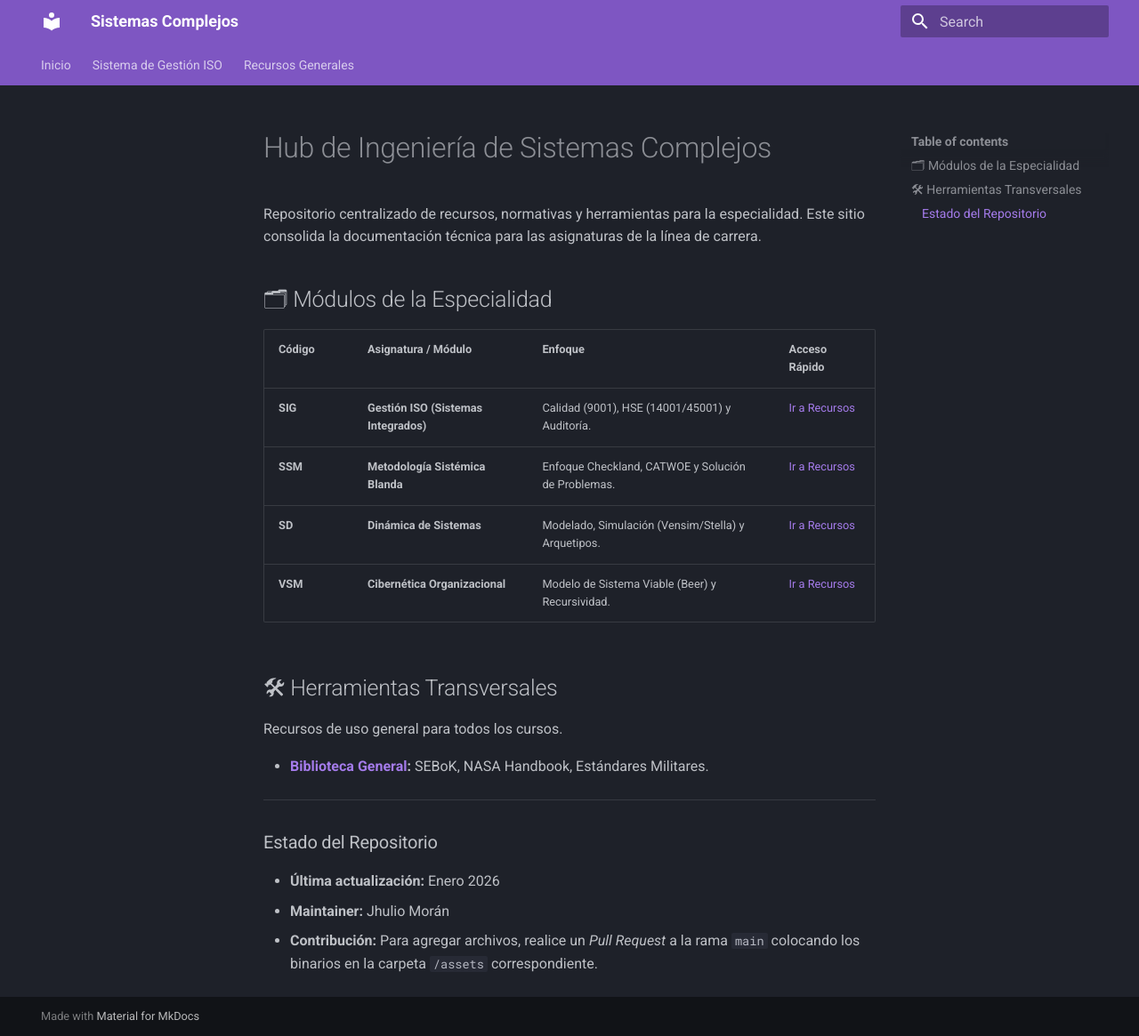
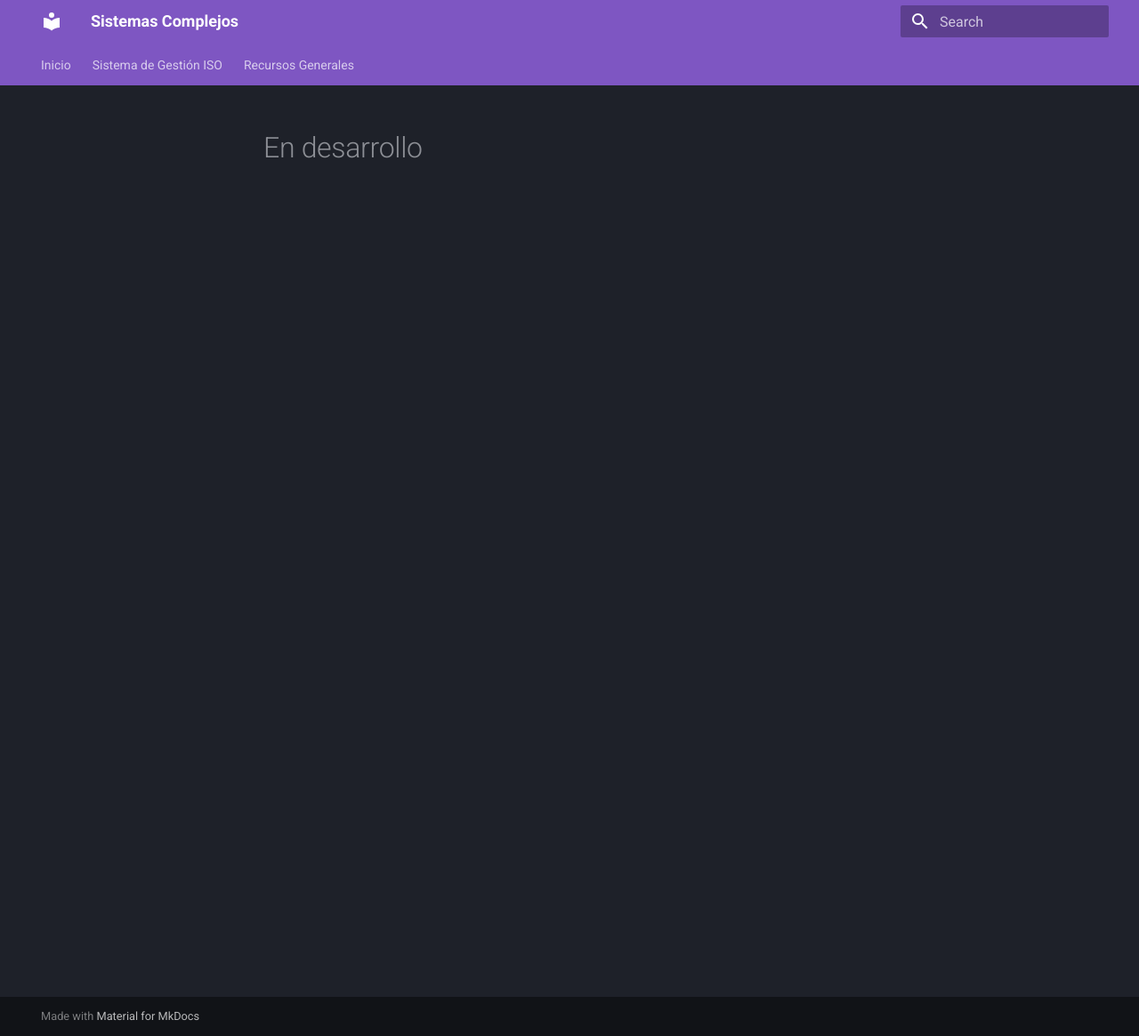
Before and after one commit to jhulio435m/sistemas-complejos, an MkDocs documentation site: the page built from docs/03-dinamica-sistemas/index.md, in a window 1280 px wide and 1165 px high. Shown: the whole window at 89% size. Built offline with MkDocs 1.6.1 and Material for MkDocs 9.7.7, drawn with Linux system fonts in a browser that asks for light colours.

```diff
--- a/docs/03-dinamica-sistemas/index.md
+++ b/docs/03-dinamica-sistemas/index.md
@@ -1,25 +1 @@
-# Hub de Ingeniería de Sistemas Complejos
-
-Repositorio centralizado de recursos, normativas y herramientas para la especialidad.
-Este sitio consolida la documentación técnica para las asignaturas de la línea de carrera.
-
-## 🗂 Módulos de la Especialidad
-
-| Código | Asignatura / Módulo | Enfoque | Acceso Rápido |
-| :--- | :--- | :--- | :--- |
-| **SIG** | **Gestión ISO (Sistemas Integrados)** | Calidad (9001), HSE (14001/45001) y Auditoría. | [Ir a Recursos](01-gestion-iso/index.md) |
-| **SSM** | **Metodología Sistémica Blanda** | Enfoque Checkland, CATWOE y Solución de Problemas. | [Ir a Recursos](02-metodologia-blanda/index.md) |
-| **SD** | **Dinámica de Sistemas** | Modelado, Simulación (Vensim/Stella) y Arquetipos. | [Ir a Recursos](03-dinamica-sistemas/index.md) |
-| **VSM** | **Cibernética Organizacional** | Modelo de Sistema Viable (Beer) y Recursividad. | [Ir a Recursos](04-cibernetica/index.md) |
-
-## 🛠 Herramientas Transversales
-Recursos de uso general para todos los cursos.
-
-* **[Biblioteca General](recursos/index.md):** SEBoK, NASA Handbook, Estándares Militares.
-
----
-
-### Estado del Repositorio
-* **Última actualización:** Enero 2026
-* **Maintainer:** Jhulio Morán
-* **Contribución:** Para agregar archivos, realice un *Pull Request* a la rama `main` colocando los binarios en la carpeta `/assets` correspondiente.
+# En desarrollo
```
Also changed, not shown: README.md (+58 -1 lines), docs/01-gestion-iso/index.md (+23 -0 lines), docs/02-metodologia-blanda/index.md (+1 -0 lines), docs/04-cibernetica/index.md (+1 -0 lines), docs/index.md (+1 -2 lines).
